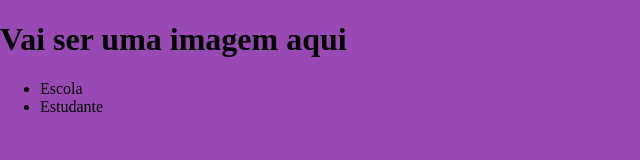
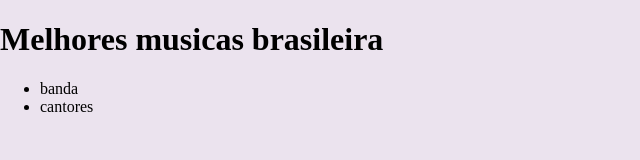
Before and after one commit to luanhjk/luan2023, a plain HTML site: page index.html in a window 1280 px wide. Shown: the whole page, without its empty margins (0-640 px from the left). Drawn offline with Linux system fonts and the light colour scheme.

Commit message:
alteracoes

```diff
--- a/index.html
+++ b/index.html
@@ -9,10 +9,10 @@
 </head>
 <body>
 <header>
-<h1>Vai ser uma imagem aqui</h1>
+<h1>Melhores musicas brasileira</h1>
 <ul>
-<li>Escola</li>
-<li>Estudante</li>
+<li>banda</li>
+<li>cantores</li>
 </ul>
 </header>
 </body>
--- a/style.css
+++ b/style.css
@@ -1,7 +1,7 @@
 @import url(styles/header.css);
 :root{
---cor-de-fundo: #9949B4;
---cor-cabecalho: #FFFFFF;
+--cor-de-fundo: #ebe3ee;
+--cor-cabecalho: #dac2c2;
 }
 body{
 background-color: var(--cor-de-fundo);
```
